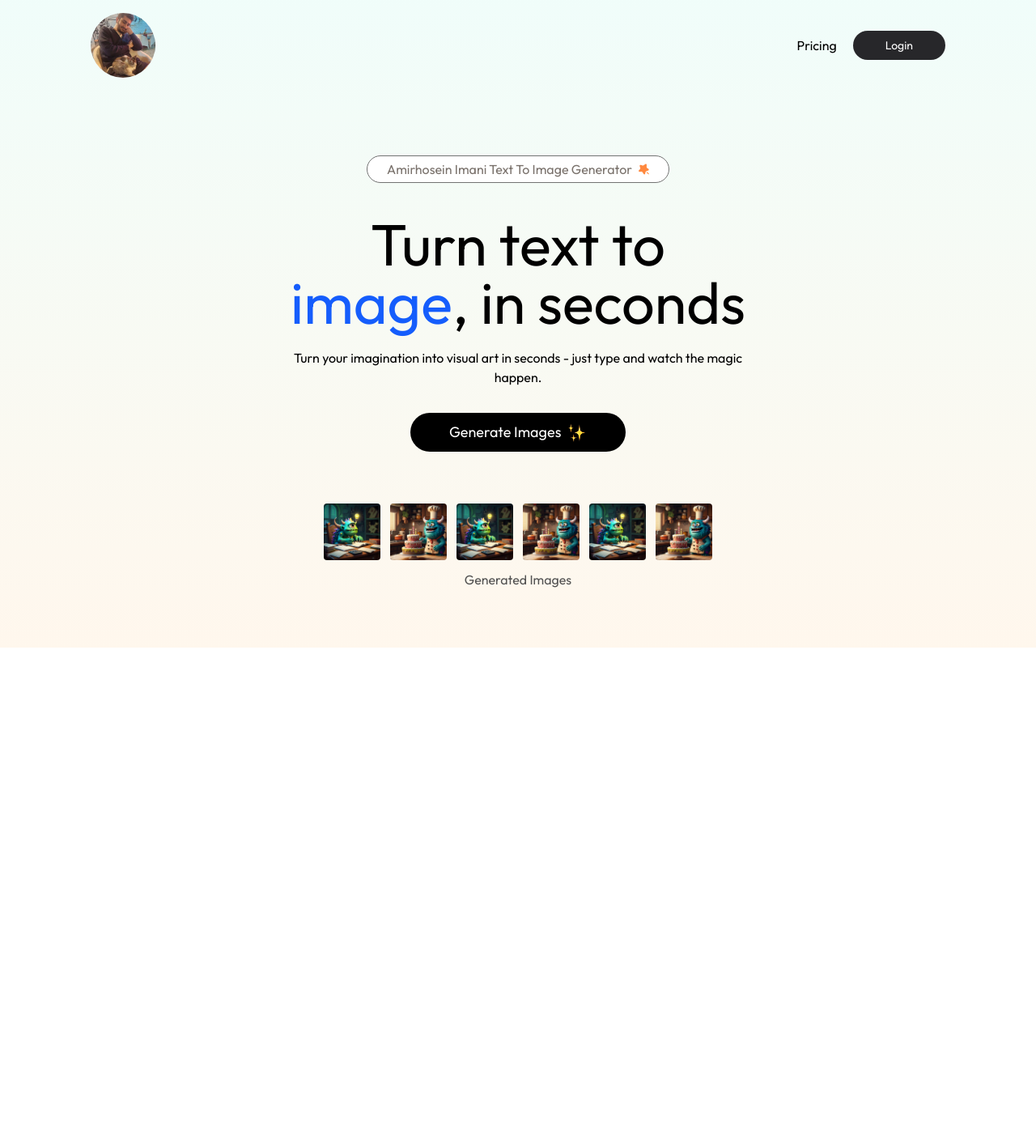
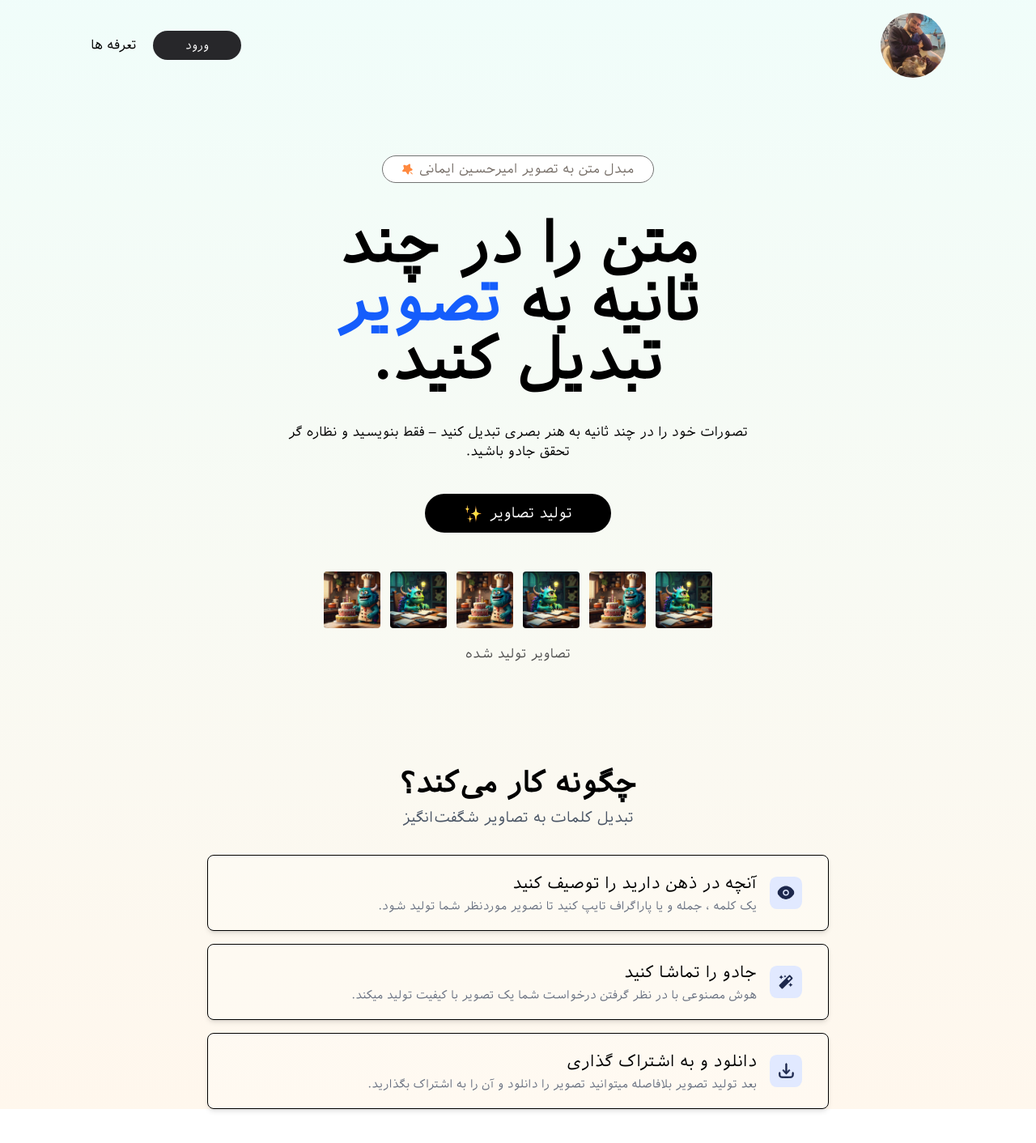
Before and after one commit to Amirhosein-Imani/SaaS-image-generator, a React (Vite) app in the folder client/: page / in a window 1280 px wide. Shown: the top 1412 px of the page at 81% size. Before the commit the page ends 800 px from the top, so only its background shows below. Built offline with nearby package versions, Linux system fonts and the light colour scheme.

Commit message:
Finish Steps component

```diff
--- a/client/index.html
+++ b/client/index.html
@@ -1,6 +1,6 @@
 <!doctype html>
 
-<html lang="en">
+<html lang="fa" dir="rtl">
 
   <head>
 
--- a/client/package.json
+++ b/client/package.json
@@ -27,6 +27,7 @@
     "globals": "^16.0.0",
     "postcss": "^8.5.3",
     "tailwindcss": "^4.1.6",
+    "tailwindcss-rtl": "^0.9.0",
     "vite": "^6.3.5"
   }
 }
--- a/client/src/assets/assets.js
+++ b/client/src/assets/assets.js
@@ -37,18 +37,18 @@ export const assets = {
 
 export const stepsData = [
     {
-      title: 'Describe Your Vision',
-      description: 'Type a phrase, sentence, or paragraph that describes the image you want to create.',
+      title: 'آنچه در ذهن دارید را توصیف کنید',
+      description: 'یک کلمه ، جمله و یا پاراگراف تایپ کنید تا نصویر موردنظر شما تولید شود.',
       icon: step_icon_1,
     },
     {
-      title: 'Watch the Magic',
-      description: 'Our AI-powered engine will transform your text into a high-quality, unique image in seconds.',
+      title: 'جادو را تماشا کنید',
+      description: 'هوش مصنوعی با در نظر گرفتن درخواست شما یک تصویر با کیفیت تولید میکند.',
       icon: step_icon_2,
     },
     {
-      title: 'Download & Share',
-      description: 'Instantly download your creation or share it with the world directly from our platform.',
+      title: 'دانلود و به اشتراک گذاری',
+      description: 'بعد تولید تصویر بلافاصله میتوانید تصویر را دانلود و آن را به اشتراک بگذارید.',
       icon: step_icon_3,
     },
   ];
@@ -56,44 +56,44 @@ export const stepsData = [
 export const testimonialsData = [
     {
         image:profile_img_1,
-        name:'Donald Jackman',
-        role:'Graphic Designer',
+        name:'امیرحسین ایمانی',
+        role:'برنامه نویس و توسعه دهنده وب',
         stars:5,
-        text:`I've been using bg.removal for nearly two years, primarily for Instagram, and it has been incredibly user-friendly, making my work much easier.`
+        text:`لورم ایپسوم متن ساختگی با تولید سادگی نامفهوم از صنعت چاپ و با استفاده از طراحان گرافیک است. چاپگرها و متون بلکه روزنامه و مجله در ستون و سطر آنچنان که لازم است.`
     },
     {
         image:profile_img_2,
-        name:'Richard Nelson',
-        role:'Content Creator',
+        name:'امیرحسین ایمانی',
+        role:'برنامه نویس و توسعه دهنده وب',
         stars:5,
-        text:`I've been using bg.removal for nearly two years, primarily for Instagram, and it has been incredibly user-friendly, making my work much easier.`
+        text:`لورم ایپسوم متن ساختگی با تولید سادگی نامفهوم از صنعت چاپ و با استفاده از طراحان گرافیک است. چاپگرها و متون بلکه روزنامه و مجله در ستون و سطر آنچنان که لازم است.`
     },
     {
         image:profile_img_1,
-        name:'Donald Jackman',
-        role:' Graphic Designer',
+        name:'امیرحسین ایمانی',
+        role:'برنامه نویس و توسعه دهنده وب',
         stars:5,
-        text:`I've been using bg.removal for nearly two years, primarily for Instagram, and it has been incredibly user-friendly, making my work much easier.`
+        text:`لورم ایپسوم متن ساختگی با تولید سادگی نامفهوم از صنعت چاپ و با استفاده از طراحان گرافیک است. چاپگرها و متون بلکه روزنامه و مجله در ستون و سطر آنچنان که لازم است.`
     },
 ]
 
 export const plans = [
     {
-      id: 'Basic',
-      price: 10,
-      credits: 100,
-      desc: 'Best for personal use.'
+      id: 'پایه',
+      price: '۱۰',
+      credits: '۱۰۰',
+      desc: 'مناسب برای استفاده شخصی'
     },
     {
-      id: 'Advanced',
-      price: 50,
-      credits: 500,
-      desc: 'Best for business use.'
+      id: 'پیشرفته',
+      price: '۵۰',
+      credits: '۵۰۰',
+      desc: 'مناسب برای استفاده تجاری'
     },
     {
-      id: 'Business',
-      price: 250,
-      credits: 5000,
-      desc: 'Best for enterprise use.'
+      id: 'سازمانی',
+      price: '۲۵۰',
+      credits: '۵۰۰۰',
+      desc: 'مناسب برای استفاده سازمانی'
     },
   ]
--- a/client/src/components/Header.jsx
+++ b/client/src/components/Header.jsx
@@ -9,23 +9,23 @@ const Header = () => {
 
         <div className='text-stone-500 inline-flex text-center gap-2 bg-white px-6 py-1 rounded-full border border-neutral-500'>
 
-            <p>Amirhosein Imani Text To Image Generator</p>
+            <p>مبدل متن به تصویر امیرحسین ایمانی</p>
             <img src={assets.star_icon} alt="" />
 
         </div>
 
-        <h1 className='text-4xl max-w-[300px] sm:text-7xl sm:max-w-[590px] mx-auto mt-10 text-center'>Turn text to <span className='text-blue-600'>image</span>, in seconds</h1>
+        <h1 className='text-4xl max-w-[300px] sm:text-7xl sm:max-w-[590px] mx-auto mt-10 text-center font-semibold'>متن را در چند ثانیه به <span className='text-blue-600'>تصویر</span> تبدیل کنید.</h1>
 
-        <p className='text-center max-w-xl mx-auto mt-5'>Turn your imagination into visual art in seconds - just type and watch the magic happen.</p>
+        <p className='text-center max-w-xl mx-auto mt-10'>تصورات خود را در چند ثانیه به هنر بصری تبدیل کنید – فقط بنویسید و نظاره گر تحقق جادو باشید.</p>
 
-        <button className='text-white sm:text-lg w-auto bg-black mt-8 px-12 py-2.5 flex items-center gap-2 rounded-full'>
+        <button className='text-white sm:text-lg w-auto bg-black mt-10 px-12 py-2.5 flex items-center gap-2 rounded-full'>
 
-            Generate Images
+            تولید تصاویر
             <img className='h-6' src={assets.star_group} alt="" />
 
         </button>
 
-        <div className='flex flex-wrap justify-center mt-16 gap-3'>
+        <div className='flex flex-wrap justify-center mt-12 gap-3'>
 
           {
 
@@ -39,7 +39,7 @@ const Header = () => {
 
         </div>
 
-        <p className='mt-3 text-neutral-600'>Generated Images</p>
+        <p className='mt-5 text-neutral-600'>تصاویر تولید شده</p>
 
     </div>
 
--- a/client/src/components/Navbar.jsx
+++ b/client/src/components/Navbar.jsx
@@ -23,16 +23,16 @@ const Navbar = () => {
             {
 
                 user ?
-                <div className='flex items-center gap-2 sm:gap-3'>
+                <div className='flex items-center gap-2 sm:gap-3 flex-row-reverse'>
 
                     <button onClick={() => navigate('/buy')} className='flex items-center gap-2 bg-blue-100 px-4 sm:px-6 py-1.5 sm:py-3 rounded-full hover:scale-105 transition-all duration-700'>
 
                         <img src={assets.credit_star} alt="Credit Star" className='w-5' />
-                        <p className='text-xs sm:text-sm font-medium text-gray-600'>Credits left: 50</p>
+                        <p className='text-xs sm:text-sm font-medium text-gray-600'>اعتبار باقی‌مانده: ۵۰</p>
 
                     </button>
 
-                    <p className='text-gray-600 max-sm:hidden pl-4'>Hi, Amirhsoein</p>
+                    <p className='text-gray-600 max-sm:hidden pl-4'>سلام، امیرحسین</p>
 
                     <div className='relative group'>
 
@@ -42,7 +42,7 @@ const Navbar = () => {
 
                             <ul className='list-none m-0 p-2 bg-white rounded-md border text-sm'>
 
-                                <li className='py-1 px-2 pr-10 cursor-pointer'>Logout</li>
+                                <li className='py-1 px-2 pr-10 cursor-pointer'>خروج</li>
 
                             </ul>
 
@@ -53,10 +53,10 @@ const Navbar = () => {
                 </div>
 
                 :
-                <div className='flex items-center gap-2 sm:gap-5'>
+                <div className='flex items-center gap-2 sm:gap-5 flex-row-reverse'>
 
-                    <p onClick={() => navigate('/buy')} className='cursor-pointer'>Pricing</p>
-                    <button className='bg-zinc-800 text-white px-8 sm:px-10 py-2 text-sm rounded-full'>Login</button>
+                    <p onClick={() => navigate('/buy')} className='cursor-pointer'>تعرفه ها</p>
+                    <button className='bg-zinc-800 text-white px-8 sm:px-10 py-2 text-sm rounded-full'>ورود</button>
 
                 </div>
 
--- /dev/null
+++ b/client/src/components/Steps.jsx
@@ -0,0 +1,45 @@
+import React from 'react'
+import { stepsData } from '../assets/assets'
+
+const Steps = () => {
+
+  return (
+
+    <div className='flex flex-col items-center justify-center my-32'>
+
+        <h1 className='text-3xl sm:text-4xl mb-2 font-semibold'>چگونه کار می‌کند؟</h1>
+
+        <p className='text-lg text-gray-600 mb-8'>تبدیل کلمات به تصاویر شگفت‌انگیز</p>
+
+        <div className='space-y-4 w-full max-w-3xl text-sm'>
+
+            {
+
+                stepsData.map((item , index) => (
+
+                    <div key={index} className='flex items-center gap-4 p-5 px-8 bg-white/20 shadow-md border cursor-pointer hover:scale-[1.02] transition-all duration-300 rounded-lg'>
+
+                        <img width={40} src={item.icon} alt="" />
+
+                        <div className='space-y-1'>
+
+                            <h2 className='text-xl font-medium'>{item.title}</h2>
+                            <p className='text-gray-500'>{item.description}</p>
+
+                        </div>
+
+                    </div>
+
+                ))
+
+            }
+
+        </div>
+
+    </div>
+
+  )
+
+}
+
+export default Steps
--- a/client/src/index.css
+++ b/client/src/index.css
@@ -1,7 +1,14 @@
-@import url('https://fonts.googleapis.com/css2?family=Outfit:wght@100..900&display=swap');
+@font-face {
+
+  font-family: 'IranianSans';
+  src: url('./assets/Fonts/IranianSans.ttf') format('truetype');
+  font-weight: normal;
+  font-style: normal;
+
+}
 
 @import "tailwindcss";
 
 * {
-    font-family: Outfit;
+    font-family: 'IranianSans', sans-serif;
 }
--- a/client/src/pages/Home.jsx
+++ b/client/src/pages/Home.jsx
@@ -1,5 +1,6 @@
 import React from 'react'
 import Header from '../components/Header'
+import Steps from '../components/Steps'
 
 const Home = () => {
 
@@ -8,6 +9,7 @@ const Home = () => {
     <div>
 
       <Header/>
+      <Steps/>
 
     </div>
 
--- a/client/tailwind.config.js
+++ b/client/tailwind.config.js
@@ -1,6 +1,11 @@
 /** @type {import('tailwindcss').Config} */
+
+import rtl from 'tailwindcss-rtl'
+
 export default {
+
   content: ["./index.html", "./src/**/*.{js,jsx,ts,tsx}"],
   theme: { extend: {} },
-  plugins: [],
+  plugins: [rtl],
+
 }
```
Also changed, not shown: client/src/assets/Fonts/IranianSans.ttf (added), 1 other file (tests, documents, lock files or other folders).
